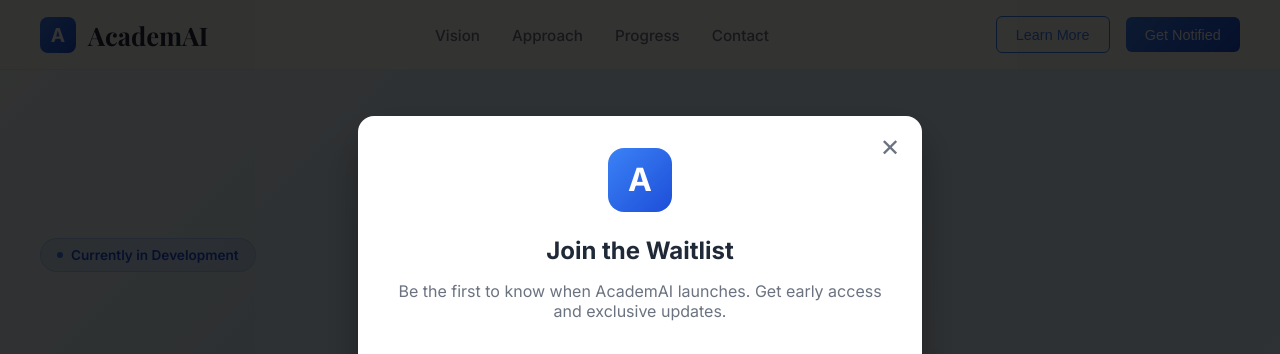
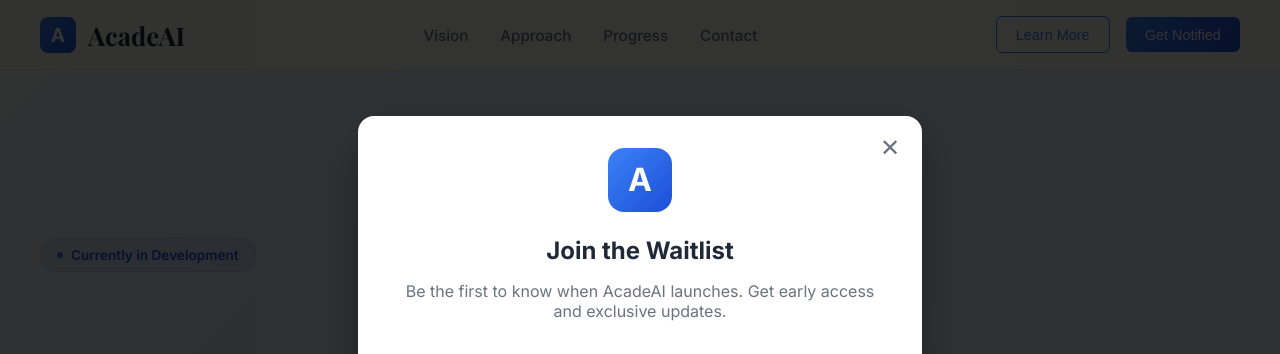
Before and after one commit to KartikCityU/AcadeAI, a Next.js app: page / in a window 1280 px wide. Both pictures are taken after a click on the button "Get Notified". Shown: the top 354 px of the page. Built offline with nearby package versions, Linux system fonts and the light colour scheme; a web font is replaced by a local one.

Commit message:
Name Change1

```diff
--- a/src/app/page.tsx
+++ b/src/app/page.tsx
@@ -101,7 +101,7 @@ export default function HomePage() {
               fontWeight: '700',
               color: '#1f2937',
               fontFamily: 'Playfair Display, serif'
-            }}>AcademAI</span>
+            }}>AcadeAI</span>
           </div>
 
           {/* Desktop Navigation */}
@@ -1068,7 +1068,7 @@ export default function HomePage() {
                   fontWeight: '700',
                   fontFamily: 'Playfair Display, serif'
                 }}>
-                  AcademAI
+                  AcadeAI
                 </span>
               </div>
               <p style={{
@@ -1181,7 +1181,7 @@ export default function HomePage() {
             textAlign: isMobile ? 'center' : 'left'
           }}>
             <p style={{ margin: 0 }}>
-              © 2025 AcademAI. All rights reserved.
+              © 2025 AcadeAI. All rights reserved.
             </p>
             <p style={{ margin: 0 }}>
               Building tomorrow's learning, today
@@ -1266,7 +1266,7 @@ export default function HomePage() {
                     color: '#6b7280',
                     fontSize: '1rem'
                   }}>
-                    Be the first to know when AcademAI launches. Get early access and exclusive updates.
+                    Be the first to know when AcadeAI launches. Get early access and exclusive updates.
                   </p>
                 </div>
 
```
